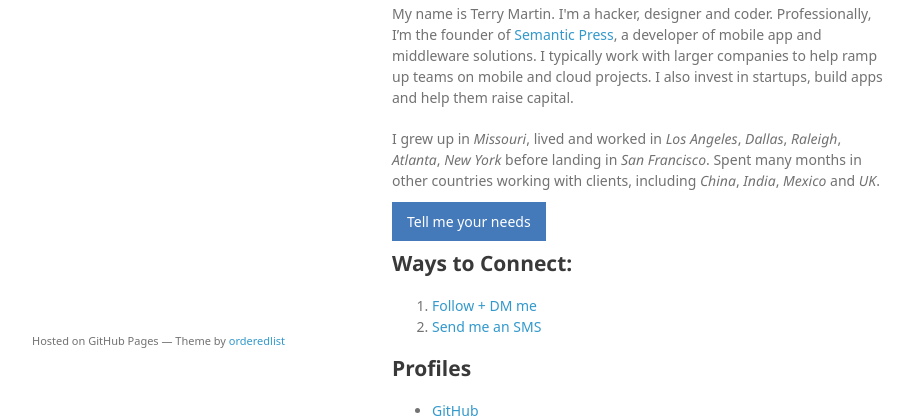
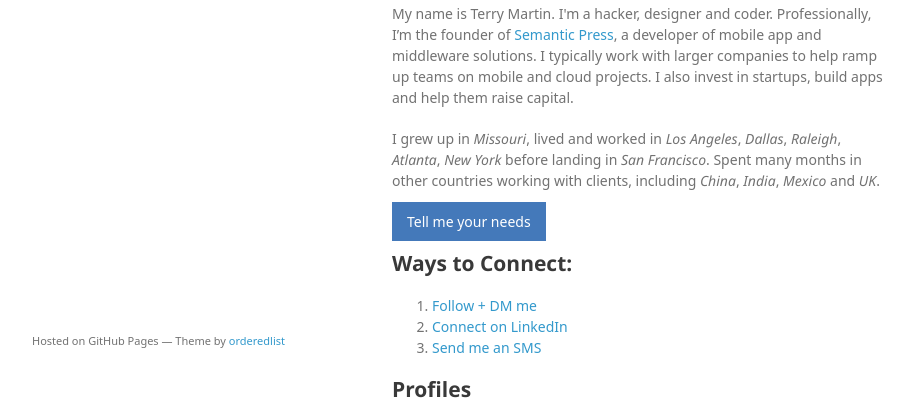
Before and after one commit to tzmartin/tzmartin.github.io, a website: page index.html in a window 1280 px wide. Shown: the part 380-798 px from the top of the page, without its empty margins (178-1091 px from the left). Drawn offline with Linux system fonts and the light colour scheme; a web font is replaced by a local one.

Commit message:
Update index.html

```diff
--- a/index.html
+++ b/index.html
@@ -43,6 +43,7 @@
 
 <ol>
   <li><a href="https://twitter.com/tzmartin">Follow + DM me</a></li>
+  <li><a href="http://linkedin.com/in/terryzmartin">Connect on LinkedIn</a></li>
   <li><a href="sms:650-567-5949">Send me an SMS</a></li>
 </ol>
 
```
